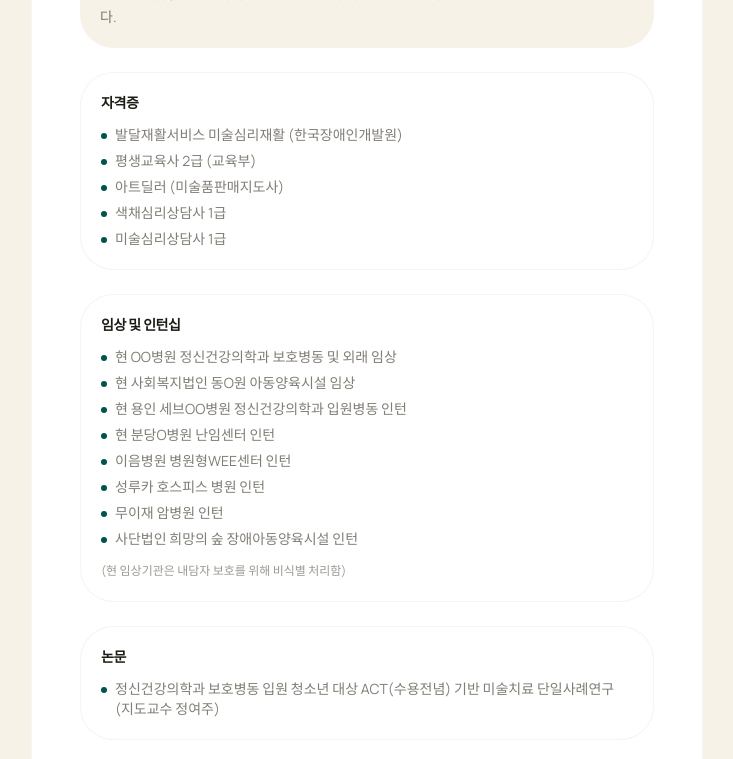
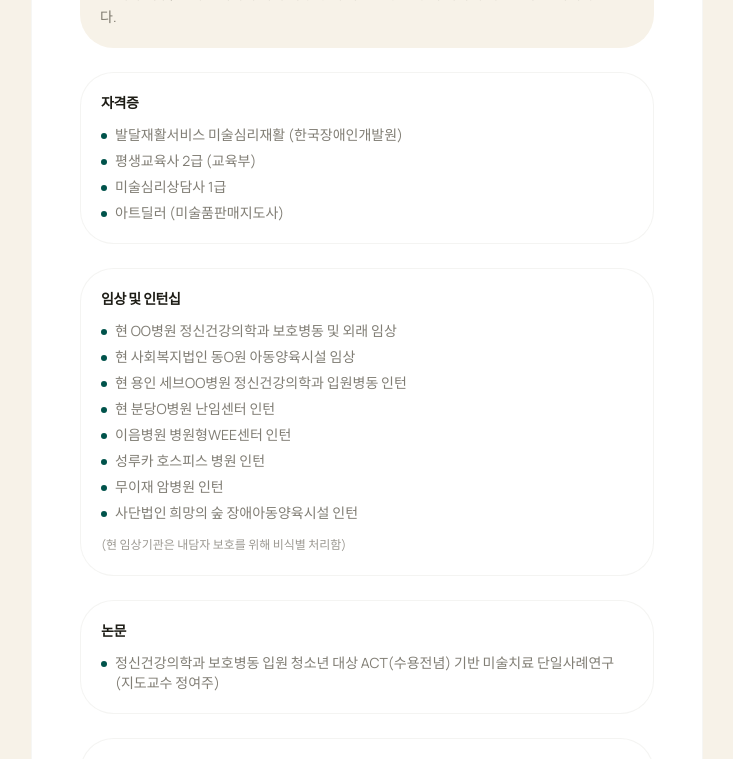
Before and after one commit to act-art-center/actartcenter.com, a Next.js app: page /team in a window 1280 px wide. Shown: the part 1440-2199 px from the top of the page, without its empty margins (273-1006 px from the left). Built offline with nearby package versions, Linux system fonts and the light colour scheme.

Commit message:
content: refine therapist credentials list

```diff
--- a/src/app/team/page.tsx
+++ b/src/app/team/page.tsx
@@ -248,9 +248,8 @@ export default function TeamPage() {
                   {[
                     "발달재활서비스 미술심리재활 (한국장애인개발원)",
                     "평생교육사 2급 (교육부)",
+                    "미술심리상담사 1급",
                     "아트딜러 (미술품판매지도사)",
-                    "색채심리상담사 1급",
-                    "미술심리상담사 1급",
                   ].map((item) => (
                     <li key={item} className="flex items-start gap-2">
                       <span className="w-1.5 h-1.5 mt-2 rounded-full bg-primary-500 shrink-0" />
```
